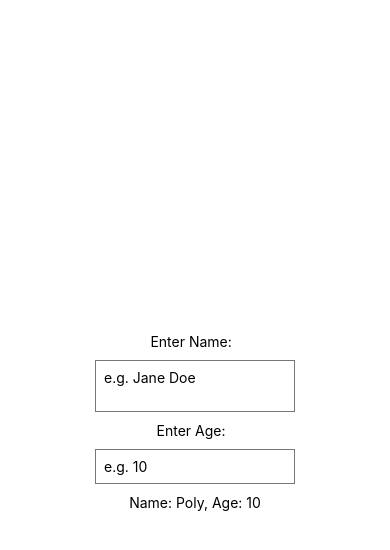
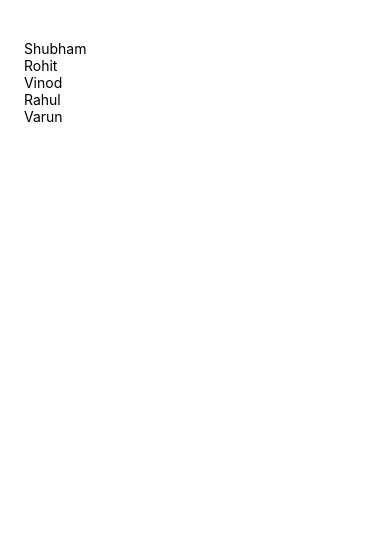
Before and after one commit to SkilletElveti/ReactNativeTutorial, a React Native app: screen / in a window 390 px wide. Shown: the top 550 px of the page. Built offline with nearby package versions, Linux system fonts and the light colour scheme.

Commit message:
- Added Map

```diff
--- a/App.js
+++ b/App.js
@@ -11,25 +11,20 @@ export default function App() {
   const checkForAge = (Age) => {
     setAge(Age)
   }
+  const [peoples,setPeoples] = useState([
+    {name: 'Shubham', key: '1'},
+    {name: 'Rohit', key: '2'},
+    {name: 'Vinod', key: '3'},
+    {name: 'Rahul', key: '4'},
+    {name: 'Varun', key: '5'},
+  ])
   return (
     <View style={styles.container}>
-    <Text>Enter Name:  </Text>
-    <TextInput
-        style={styles.input}
-        multiline
-        placeholder='e.g. Jane Doe'
-        onChangeText={(value) => checkForName(value)}
-      />
-    <Text>Enter Age:  </Text>
-    <TextInput
-        style={styles.input}
-        keyboardType = 'numeric'
-        placeholder='e.g. 10'
-        input = 'number'
-        onChangeText={(value) => checkForAge(value)}
-      />
-    <Text>Name: { name }, Age: { age }</Text>
-    {/* <View style={styles.body}><Button title='CLICK' onPress={() => checkForName()}/></View> */}
+    {peoples.map((people) => {
+        return(<View key={people.key}>
+          <Text> {people.name} </Text>
+        </View>);
+      })}
     <StatusBar style="auto" />
     </View>
   );
@@ -39,8 +34,10 @@ const styles = StyleSheet.create({
   container: {
     flex: 1,
     backgroundColor: '#fff',
-    alignItems: 'center',
-    justifyContent: 'center',
+    paddingTop: 40,
+    paddingHorizontal: 20,
+    // alignItems: 'center',
+    // justifyContent: 'center',
   },
   headers: {
     padding: 10,
```
